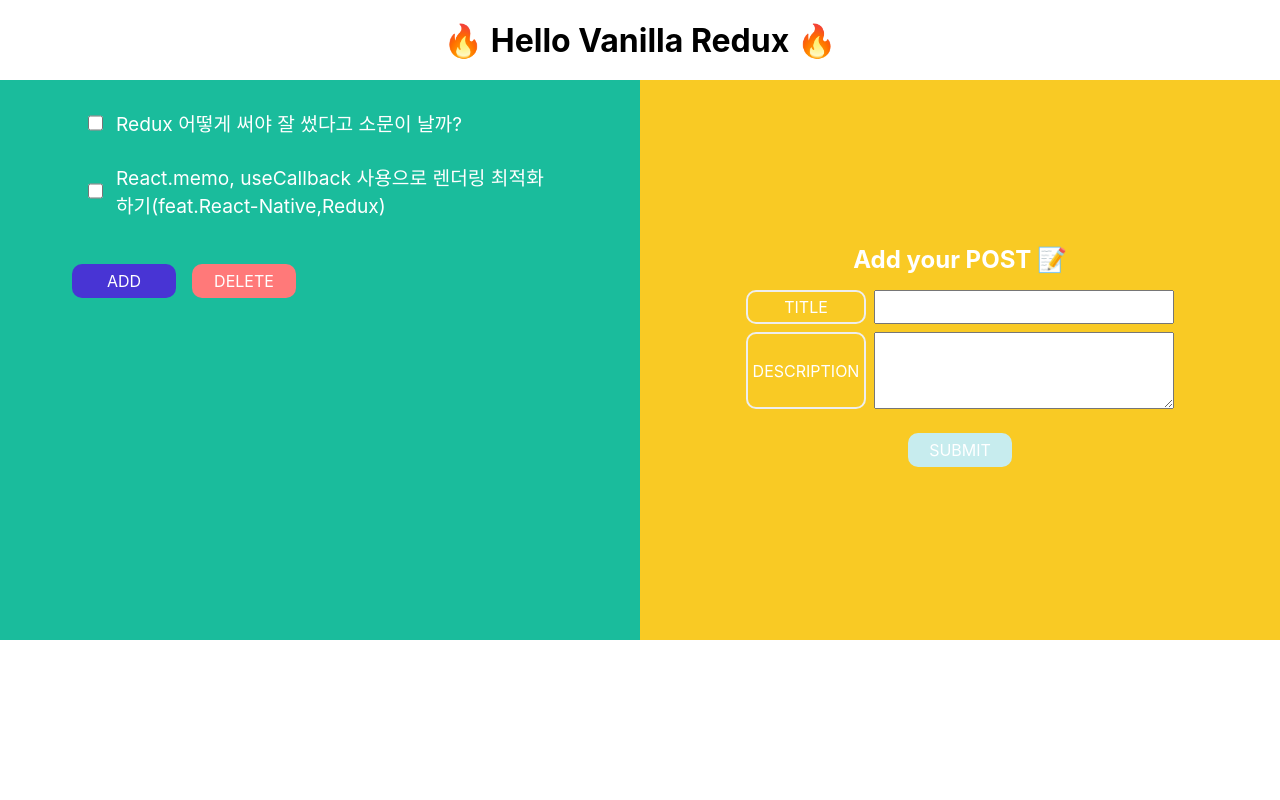
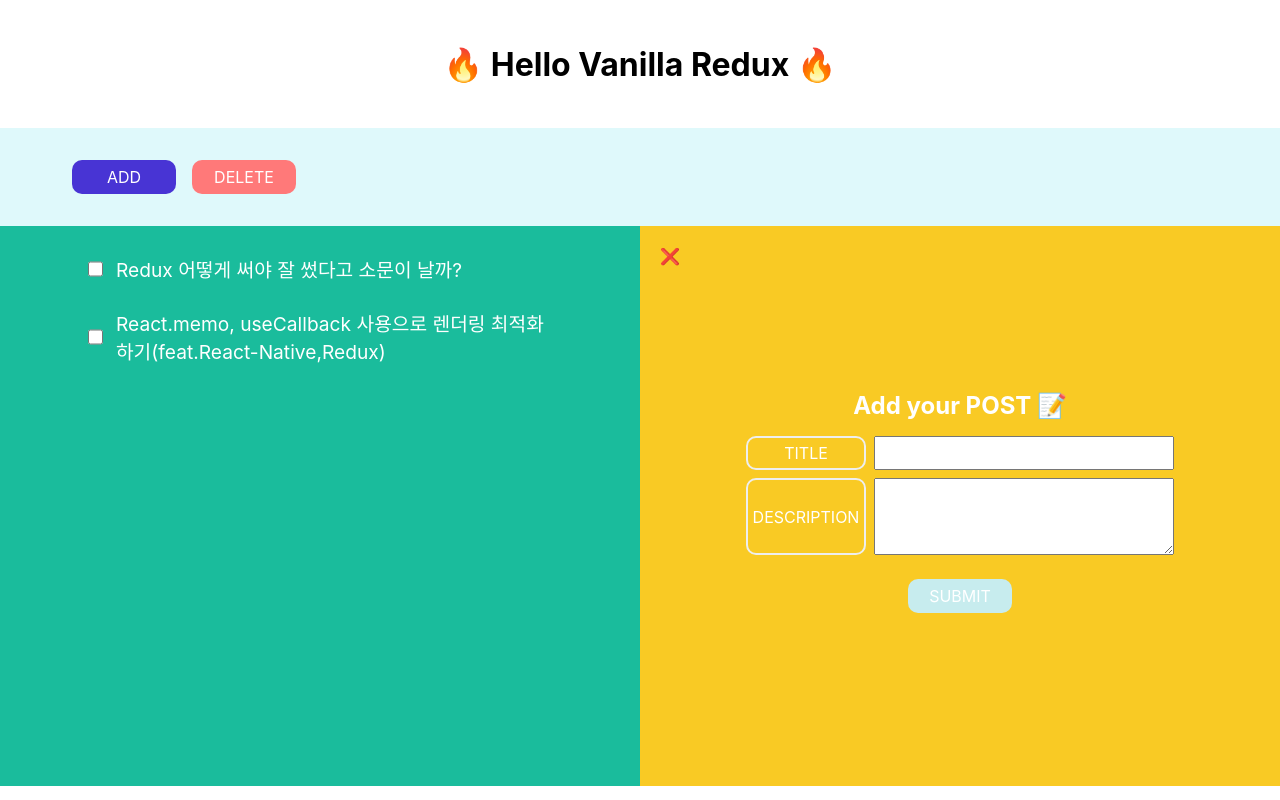
Before and after one commit to jjanmo/vanilla-redux-tutorials, a plain HTML site: page project/index.html in a window 1280 px wide. Both pictures are taken after a click on the button "ADD". Drawn offline with nearby package versions, Linux system fonts and the light colour scheme.

Commit message:
Refactor app layout and event logic

```diff
--- a/project/app.js
+++ b/project/app.js
@@ -1,39 +1,26 @@
 const App = () => {
+  const $main = document.querySelector("#main");
+  Buttons();
   List();
-  const $main = document.querySelector("#main");
+
   const $wrapper = document.createElement("div");
   $wrapper.className = "wrapper";
   $main.append($wrapper);
   Form();
   Detail();
-  store.subscribe(Detail);
-  store.subscribe(List);
 
-  const $list = document.querySelectorAll(".list-item");
-  $list.forEach(($item) =>
-    $item.addEventListener("click", (e) => {
-      const { target, currentTarget } = e;
-      if (target.tagName === "DIV") {
-        store.dispatch({
-          type: "SELECT",
-          id: parseInt(currentTarget.id),
-        });
-      } else if (target.tagName === "INPUT") {
-        //delete를 위한 체크
-      }
-    })
-  );
-
-  const $addButton = document.querySelector(".add-button");
-  $addButton.addEventListener("click", (e) => {
+  const closeForm = () => {
     const $formContainer = document.querySelector(".form-container");
     const $detailContainer = document.querySelector(".detail-container");
-    $formContainer.classList.remove("hidden");
-    $detailContainer.classList.add("hidden");
-  });
+    const $title = document.querySelector("#title");
+    const $description = document.querySelector("#description");
+    $formContainer.classList.add("hidden");
+    $detailContainer.classList.remove("hidden");
+    $title.value = "";
+    $description.value = "";
+  };
 
-  const handleSubmit = (e) => {
-    e.preventDefault();
+  const onSubmit = () => {
     const $title = document.querySelector("#title");
     const $description = document.querySelector("#description");
     const title = $title.value;
@@ -43,17 +30,39 @@
       title,
       description,
     });
-    //
-    const $formContainer = document.querySelector(".form-container");
-    const $detailContainer = document.querySelector(".detail-container");
-    $formContainer.classList.add("hidden");
-    $detailContainer.classList.remove("hidden");
+    closeForm();
   };
 
-  const $submitButton = document.querySelector(".submit-button");
-  const $form = document.querySelector("form");
-  $submitButton.addEventListener("submit", handleSubmit);
-  $form.addEventListener("submit", handleSubmit);
+  $main.addEventListener("click", (e) => {
+    // console.log(e.target.className);
+    switch (e.target.className) {
+      case "list-title": {
+        const $formContainer = document.querySelector(".form-container");
+        if (!$formContainer.className.includes("hidden")) return;
+
+        store.dispatch({
+          type: "SELECT",
+          id: parseInt(e.target.parentNode.id),
+        });
+        break;
+      }
+      case "add-button": {
+        const $formContainer = document.querySelector(".form-container");
+        const $detailContainer = document.querySelector(".detail-container");
+        $formContainer.classList.remove("hidden");
+        $detailContainer.classList.add("hidden");
+        break;
+      }
+      case "submit-button": {
+        e.preventDefault();
+        onSubmit();
+        break;
+      }
+      case "close-button": {
+        closeForm();
+      }
+    }
+  });
 };
 
 App();
--- a/project/components/Buttons.js
+++ b/project/components/Buttons.js
@@ -1,9 +1,6 @@
 const Buttons = () => {
-  const $listContainer = document.querySelector(".list-container");
-  let $buttonContainer = document.querySelector(".button-container");
-
-  if (!$buttonContainer) {
-    $buttonContainer = document.createElement("div");
+  const $main = document.querySelector("#main");
+  const $buttonContainer = document.createElement("div");
   $buttonContainer.className = "button-container";
   ["ADD", "DELETE"].forEach((text) => {
     const $button = document.createElement("button");
@@ -12,6 +9,5 @@
     $buttonContainer.append($button);
   });
 
-    $listContainer.append($buttonContainer);
-  }
+  $main.append($buttonContainer);
 };
--- a/project/components/Detail.js
+++ b/project/components/Detail.js
@@ -1,11 +1,9 @@
 const Detail = () => {
-  const { list, mode } = store.getState();
-  console.log(list, mode);
+  const { list } = store.getState();
   const $wrapper = document.querySelector(".wrapper");
-
-  if (mode === "READ") {
   const $detailContainer = document.querySelector(".detail-container");
   const selectedItem = list.filter((item) => item.selected)[0];
+
   if ($detailContainer) {
     $detailContainer.className = "detail-container";
     const $detailTitle = document.querySelector(".detail-title");
@@ -23,5 +21,4 @@
       `;
     $wrapper.append($datailContainer);
   }
-  }
 };
--- a/project/components/Form.js
+++ b/project/components/Form.js
@@ -2,6 +2,7 @@
   const $wrapper = document.querySelector(".wrapper");
   $wrapper.innerHTML = `
       <div class="form-container hidden">
+        <div class="close-button">❌</div>
         <h2>Add your POST 📝</h2>
         <form>
           <div class="row">
--- a/project/components/List.js
+++ b/project/components/List.js
@@ -19,8 +19,10 @@
       </ul>
     `;
   } else {
-    $main.innerHTML = `
-    <div class="list-container">
+    const $listContainer = document.createElement("div");
+    $listContainer.className = "list-container";
+    $main.append($listContainer);
+    $listContainer.innerHTML = `
       <ul class="list">
         ${list
           .map(
@@ -33,8 +35,6 @@
           )
           .join("")}
       </ul>
-    </div>
   `;
   }
-  Buttons();
 };
--- a/project/index.html
+++ b/project/index.html
@@ -10,17 +10,15 @@
   </head>
   <body>
     <header>
-      <header>
-        <h1>🔥 Hello Vanilla Redux 🔥</h1>
-      </header>
+      <h1>🔥 Hello Vanilla Redux 🔥</h1>
     </header>
     <main id="main"></main>
 
-    <script src="./store.js"></script>
     <script src="./components/List.js"></script>
     <script src="./components/Buttons.js"></script>
     <script src="./components/Detail.js"></script>
     <script src="./components/Form.js"></script>
+    <script src="./store.js"></script>
     <script src="./app.js"></script>
   </body>
 </html>
--- a/project/store.js
+++ b/project/store.js
@@ -14,6 +14,7 @@
     description: "React.memo, useCallback에 대한 설명 및 성능 평가",
   },
 ];
+
 let ID = INITIAL_DATA.length;
 
 const reducer = (state, action) => {
@@ -49,7 +50,7 @@
         list: [
           ...state.list,
           {
-            id: ID++,
+            id: (ID = ID + 1),
             checked: false,
             selected: false,
             title: action.title,
@@ -64,3 +65,5 @@
 };
 
 const store = Redux.createStore(reducer);
+store.subscribe(Detail);
+store.subscribe(List);
--- a/project/style.css
+++ b/project/style.css
@@ -13,10 +13,22 @@
   display: flex;
   justify-content: center;
   align-items: center;
+  margin: 1.5rem 0;
 }
+
+/* layout */
 main {
   display: flex;
   flex-wrap: wrap;
+}
+.button-container {
+  display: flex;
+  justify-content: flex-start;
+  align-items: center;
+  padding: 1rem 4rem;
+  width: 100%;
+  background-color: #dff9fb;
+  color: #fff;
 }
 .list-container {
   width: 50%;
@@ -24,6 +36,27 @@
   background-color: #1abc9c;
   color: #fff;
 }
+.wrapper {
+  width: 50%;
+  height: 70vh;
+}
+.detail-container {
+  background-color: #3498db;
+  color: #fff;
+  padding-top: 5rem;
+  height: 100%;
+}
+.form-container {
+  display: flex;
+  flex-direction: column;
+  justify-content: center;
+  align-items: center;
+  background-color: #f9ca24;
+  color: #fff;
+  height: 100%;
+  position: relative;
+}
+
 .list {
   width: 100%;
   display: flex;
@@ -53,16 +86,7 @@
   width: 1rem;
   height: 1rem;
 }
-.wrapper {
-  width: 50%;
-  height: 70vh;
-}
-.detail-container {
-  background-color: #3498db;
-  color: #fff;
-  padding-top: 5rem;
-  height: 100%;
-}
+
 .detail {
   width: 100%;
   display: flex;
@@ -88,12 +112,7 @@
 a {
   text-decoration: none;
 }
-.button-container {
-  display: flex;
-  justify-content: flex-start;
-  align-items: center;
-  padding-left: 4rem;
-}
+
 .add-button {
   background-color: #4834d4;
 }
@@ -106,15 +125,7 @@
 button:active {
   transform: scale(1.09);
 }
-.form-container {
-  display: flex;
-  flex-direction: column;
-  justify-content: center;
-  align-items: center;
-  background-color: #f9ca24;
-  color: #fff;
-  height: 100%;
-}
+
 form {
   text-align: center;
 }
@@ -145,3 +156,14 @@
 .hidden {
   display: none;
 }
+.close-button {
+  position: absolute;
+  top: 20px;
+  left: 20px;
+  background-color: transparent;
+  transition: 0.3s ease-in-out;
+  cursor: pointer;
+}
+.close-button:active {
+  transform: scale(1.4);
+}
```
Lines whose indentation alone changed are shown as unchanged.
